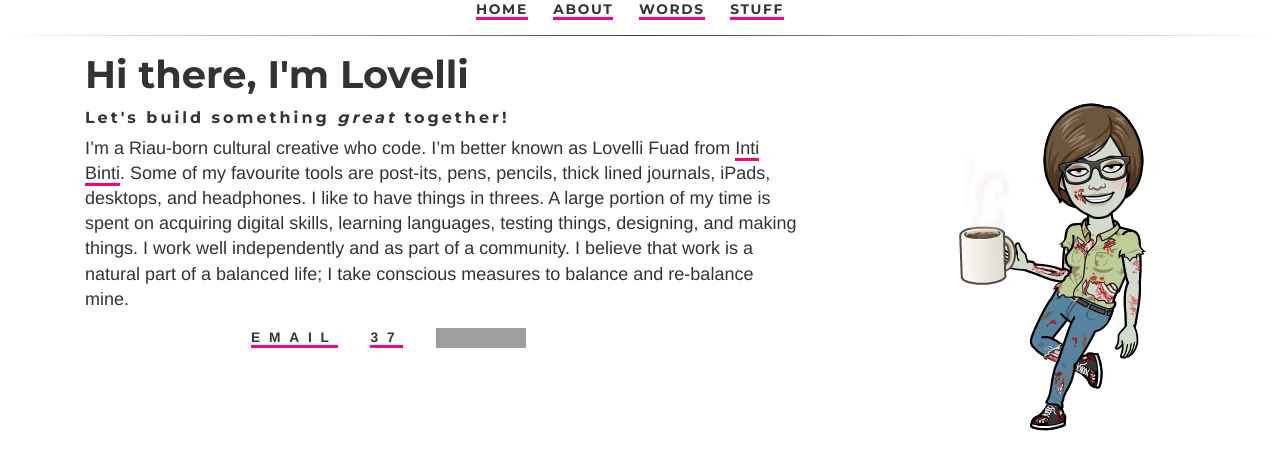
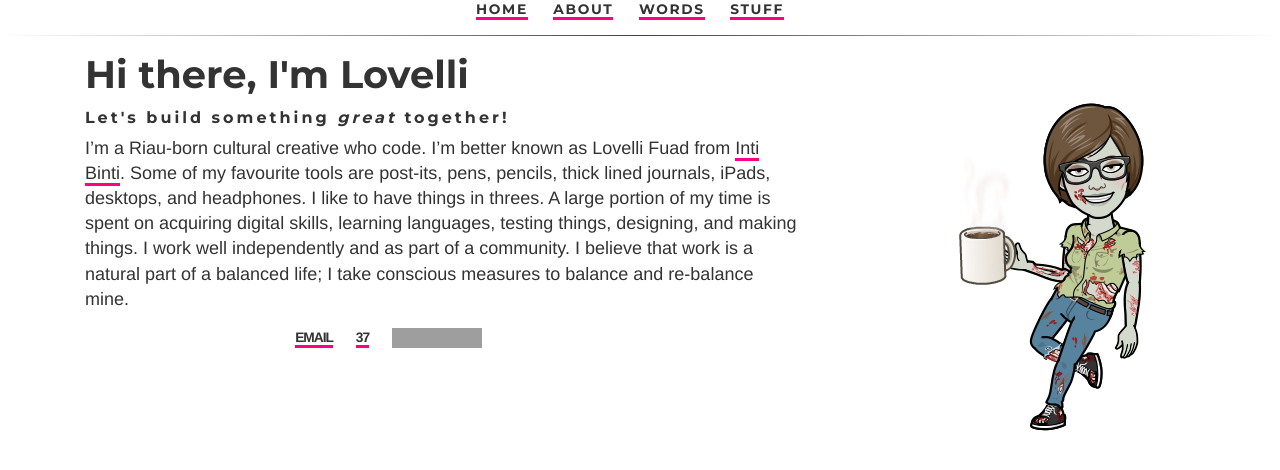
Before and after one commit to ariesti/ariesti.github.io, a Jekyll site: the page built from index.html, in a window 1280 px wide. Shown: the top 470 px of the page. Built offline with Jekyll 4.4.1, drawn with Linux system fonts in a browser that asks for light colours; grey boxes are pictures that could not be loaded.

Commit message:
Update main.css

```diff
--- a/css/main.css
+++ b/css/main.css
@@ -160,7 +160,7 @@ blockquote p {
 
 footer {
 	font-family: Helvetica, sans-serif;
-	letter-spacing: .8em;
+	letter-spacing: -1px;
 	text-transform: uppercase;
 	font-weight: 100;
 	font-size: 11px;
```
